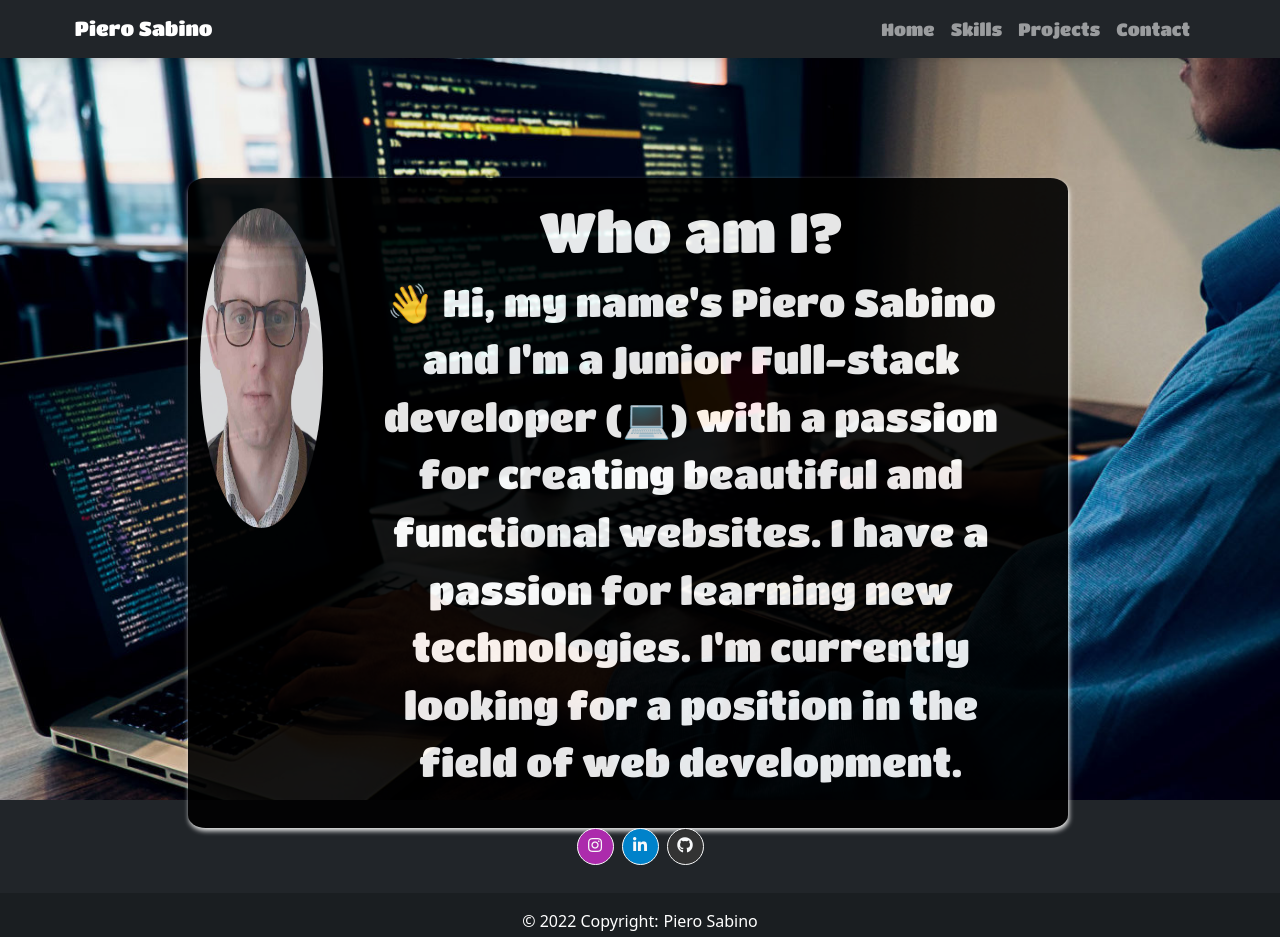
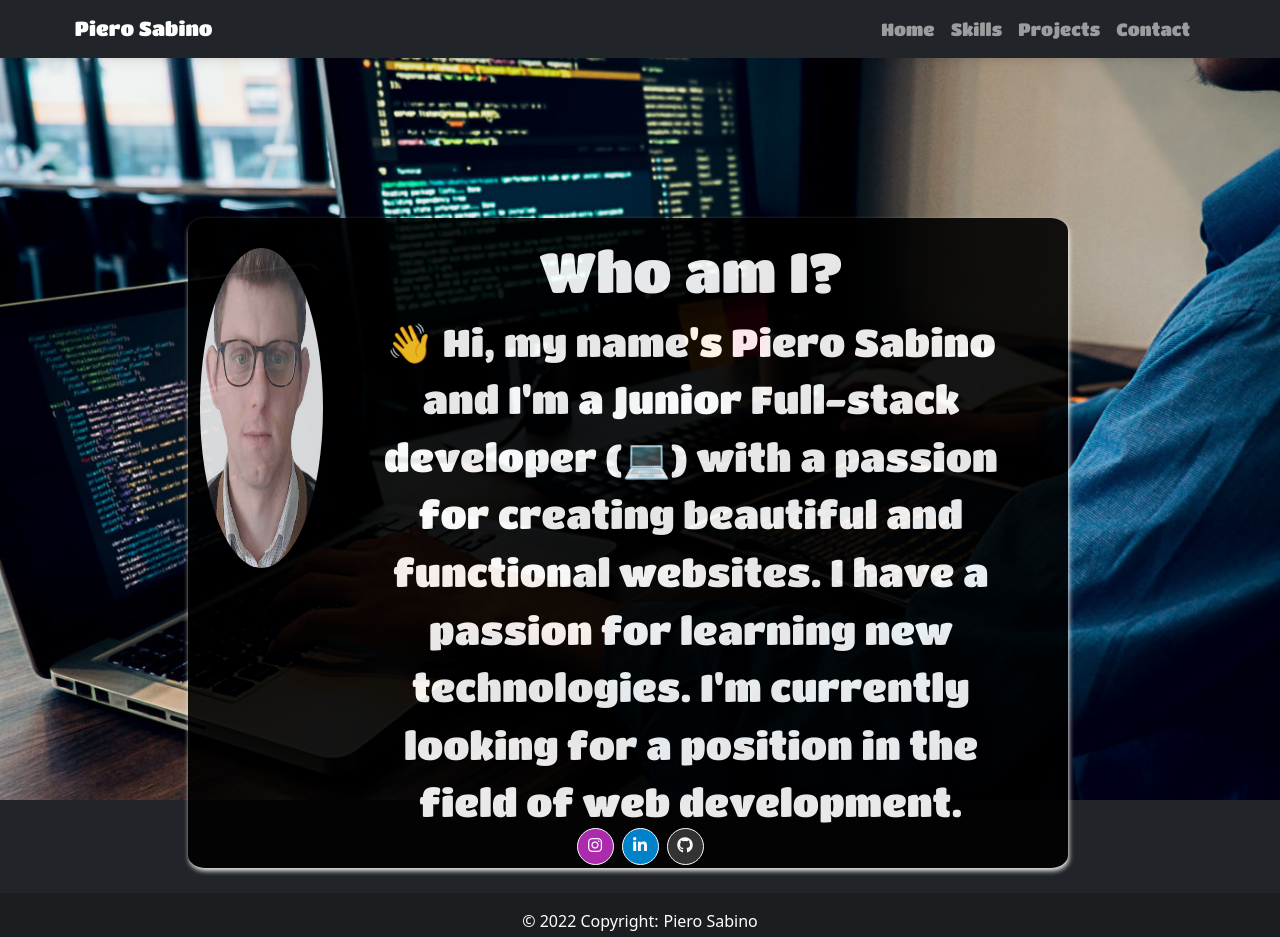
Before and after one commit to pierre1590/Portfolio-Piero, a React (Create React App) app: page / in a window 1280 px wide. Shown: the top 937 px of the page. Built offline with nearby package versions, Linux system fonts and the light colour scheme.

Commit message:
Update project

```diff
--- a/src/css/styles.css
+++ b/src/css/styles.css
@@ -36,7 +36,7 @@ body {
 
 .profile{
     position: relative;
-    top: 15%;
+
     left: 15%;
     width: 70%;
     box-shadow:1px 3px 5px #fff;
@@ -58,9 +58,10 @@ body {
 @media screen and (max-width: 300px) {
     .main-container {
         height: 150vh;
+        overflow: auto;
     }
     .profile{
-        top: 10%;
+        margin-top: 10%;
         opacity: 1;
 
     }
@@ -72,9 +73,10 @@ body {
 @media screen and (max-width: 900px) {
     .main-container {
         height: 170vh;
+        overflow: auto;
     }
     .profile{
-        top: 10%;
+        margin-top: 10%;
         opacity: 0.9;
 
     }
--- a/src/pages/Contact.js
+++ b/src/pages/Contact/Contact.js
@@ -1,4 +1,4 @@
-import {Progress} from "../components/Progress/Progress";
+import {Progress} from "../../components/Progress/Progress";
 
 export const Contact = () => {
     return (
--- a/src/pages/Home.js
+++ b/src/pages/Home/Home.js
@@ -1,7 +1,7 @@
 import {  Container } from "react-bootstrap";
 import Image from 'react-bootstrap/Image';
-import Piero from '../../src/assets/images/Piero.jpg';
-import '../../src/css/styles.css';
+import Piero from '../../assets/images/Piero.jpg';
+import '../../css/styles.css';
 
 
 
@@ -9,10 +9,9 @@ export const Home = () => {
     return (
         <>
 
-            <Container fluid className="main-container" >
-
-            <div className="row profile">
-                <div className="col-md-2 image-profile">
+            <Container fluid  >
+            <div className="row profile" style={{marginTop:'10em'}}e>
+                <div className="col-md-2">
                     <Image src={Piero} style={{width:'380px',height:'320px',borderRadius:'50%', marginTop:'30px'}} alt="Image profile" fluid />
                 </div>
                 <div className="col-md-9 description" >
--- a/src/pages/Projects.js
+++ b/src/pages/Projects/Projects.js
@@ -1,8 +1,9 @@
-import {Progress} from "../components/Progress/Progress";
+import {Progress} from "../../components/Progress/Progress";
 import React, {useState} from "react";
-import { Data } from "../data";
+import { Data } from "../../data";
 import {Container,Row,Col,Card,Button} from "react-bootstrap";
-import NotAvailable from "../assets/images/ImageNotAvailable.jpg";
+import NotAvailable from "../../assets/images/ImageNotAvailable.jpg";
+import './style.css';
 
 
 export const Projects = () => {
@@ -11,17 +12,17 @@ export const Projects = () => {
     return (
         <>
             {items &&  (
-                <Container fluid style={{textAlign:'center',marginTop:'2%',marginLeft:'3%',padding:20, overflowY: 'scroll',alignSelf:'center' }}>
+                <Container fluid  className="container">
                     <Row md={3} style={{marginTop:10}}>
                         {items.map((item) => (
                             <Col>
-                                <Card style={{width: "30em",height: "32em",borderRadius:20,margin:5}}>
+                                <Card  className="card" style={{borderRadius:20}}>
                                 {item.image ?  (
                                     <Card.Img variant="top" src={item.image} style={{borderRadius:20,marginTop:5,height: 220,width:300,alignSelf:'center'}}/>
                                 ) : (<Card.Img variant="top" src={NotAvailable} style={{borderRadius:20,marginTop:5,height: 200,width:200,alignSelf:'center'}}/>
                                 )}
                                     <Card.Body>
-                                        <Card.Title>{item.title}</Card.Title>
+                                        <Card.Title style={{textAlign:'center'}}>{item.title}</Card.Title>
                                         <Card.Text>
                                             {item.description}
                                         </Card.Text>
--- /dev/null
+++ b/src/pages/Projects/style.css
@@ -0,0 +1,18 @@
+
+
+.container{
+    display: flex;
+    flex-direction: column;
+    justify-content: center;
+    align-items: center;
+
+}
+
+.card{
+    text-align:'center';
+    margin: 10%;
+    margin-top:2%;
+    margin-left:3%;
+    padding:20;
+    align-self: center;
+}
--- a/src/pages/Skills.js
+++ b/src/pages/Skills/Skills.js
@@ -1,4 +1,4 @@
-import { CardItem } from "../components/CardItem/CardItem"
+import { CardItem } from "../../components/CardItem/CardItem"
 import Container from "react-bootstrap/Container"
 import Row from "react-bootstrap/Row"
 import Col from "react-bootstrap/Col"
```
Also changed, not shown: src/App.js (+4 -4 lines).
